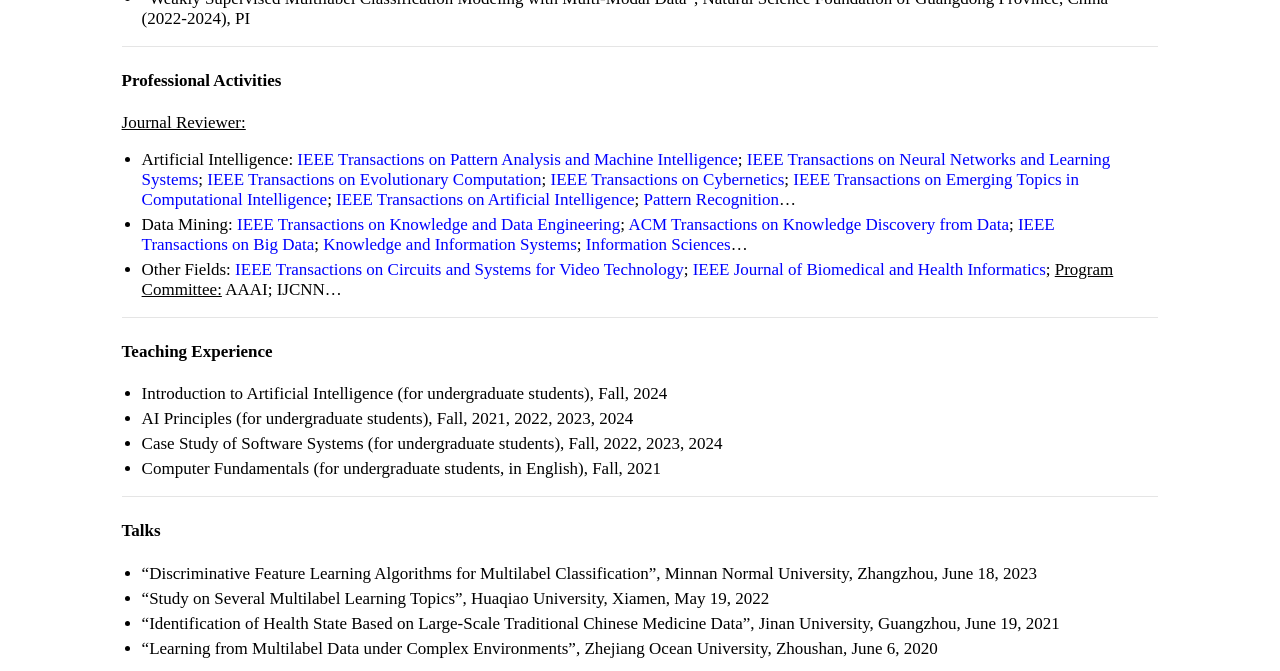
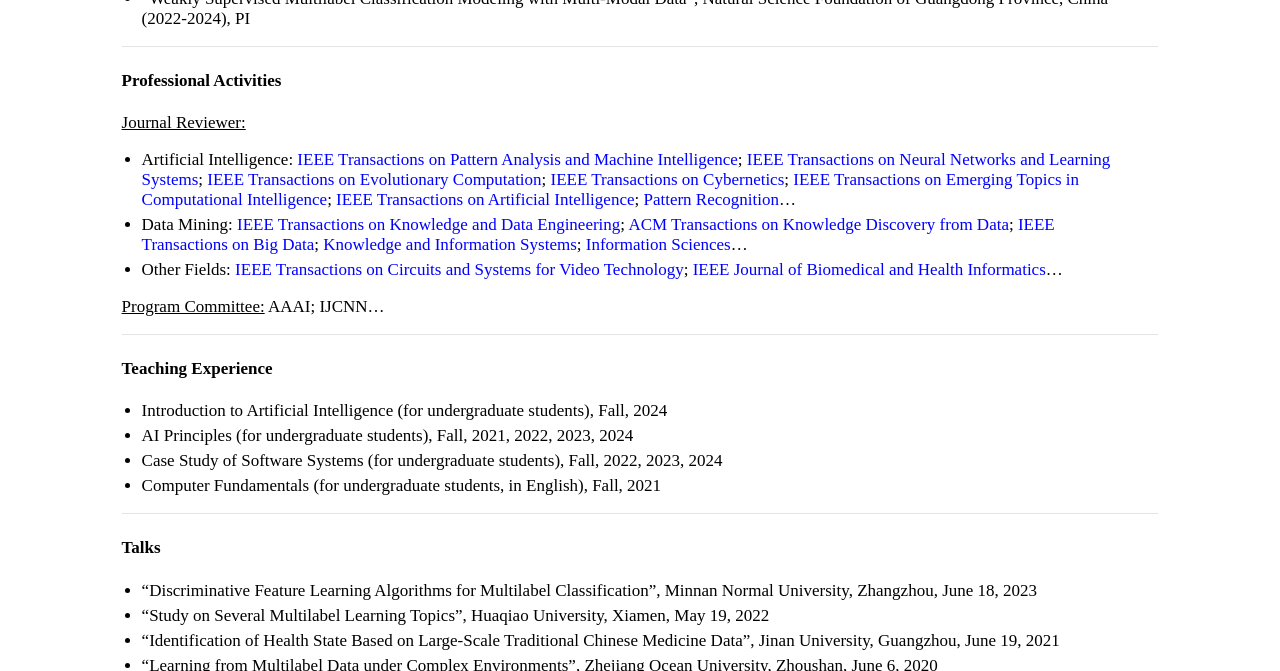
Before and after one commit to jiazhang-ml/jiazhang-ml.github.io, a Jekyll site: the page built from index.md, in a window 1280 px wide and 900 px high, scrolled down 1195 px, cut to the strip 0-671 px from the top of the window. Built offline with Jekyll 4.4.1, drawn with Linux system fonts in a browser that asks for light colours.

```diff
--- a/index.md
+++ b/index.md
@@ -49,7 +49,8 @@ layout: default
 <u>Journal Reviewer:</u>
 * Artificial Intelligence: [IEEE Transactions on Pattern Analysis and Machine Intelligence](https://mc.manuscriptcentral.com/tpami-cs); [IEEE Transactions on Neural Networks and Learning Systems](https://mc.manuscriptcentral.com/tnnls); [IEEE Transactions on Evolutionary Computation](https://mc.manuscriptcentral.com/tevc-ieee); [IEEE Transactions on Cybernetics](https://mc.manuscriptcentral.com/cyb-ieee); [IEEE Transactions on Emerging Topics in Computational Intelligence](https://mc.manuscriptcentral.com/tetci-ieee); [IEEE Transactions on Artificial Intelligence](https://mc.manuscriptcentral.com/tai-ieee); [Pattern Recognition](https://www.sciencedirect.com/journal/pattern-recognition)...
 * Data Mining: [IEEE Transactions on Knowledge and Data Engineering](https://mc.manuscriptcentral.com/tkde-cs); [ACM Transactions on Knowledge Discovery from Data](https://mc.manuscriptcentral.com/tkdd); [IEEE Transactions on Big Data](https://mc.manuscriptcentral.com/tbd-cs); [Knowledge and Information Systems](https://www.springer.com/journal/10115); [Information Sciences](https://www.sciencedirect.com/journal/information-sciences)...
-* Other Fields: [IEEE Transactions on Circuits and Systems for Video Technology](https://mc.manuscriptcentral.com/tcsvt); [IEEE Journal of Biomedical and Health Informatics](https://mc.manuscriptcentral.com/jbhi-embs);
+* Other Fields: [IEEE Transactions on Circuits and Systems for Video Technology](https://mc.manuscriptcentral.com/tcsvt); [IEEE Journal of Biomedical and Health Informatics](https://mc.manuscriptcentral.com/jbhi-embs)...
+
 <u>Program Committee:</u> AAAI; IJCNN...
 
 ---
```
